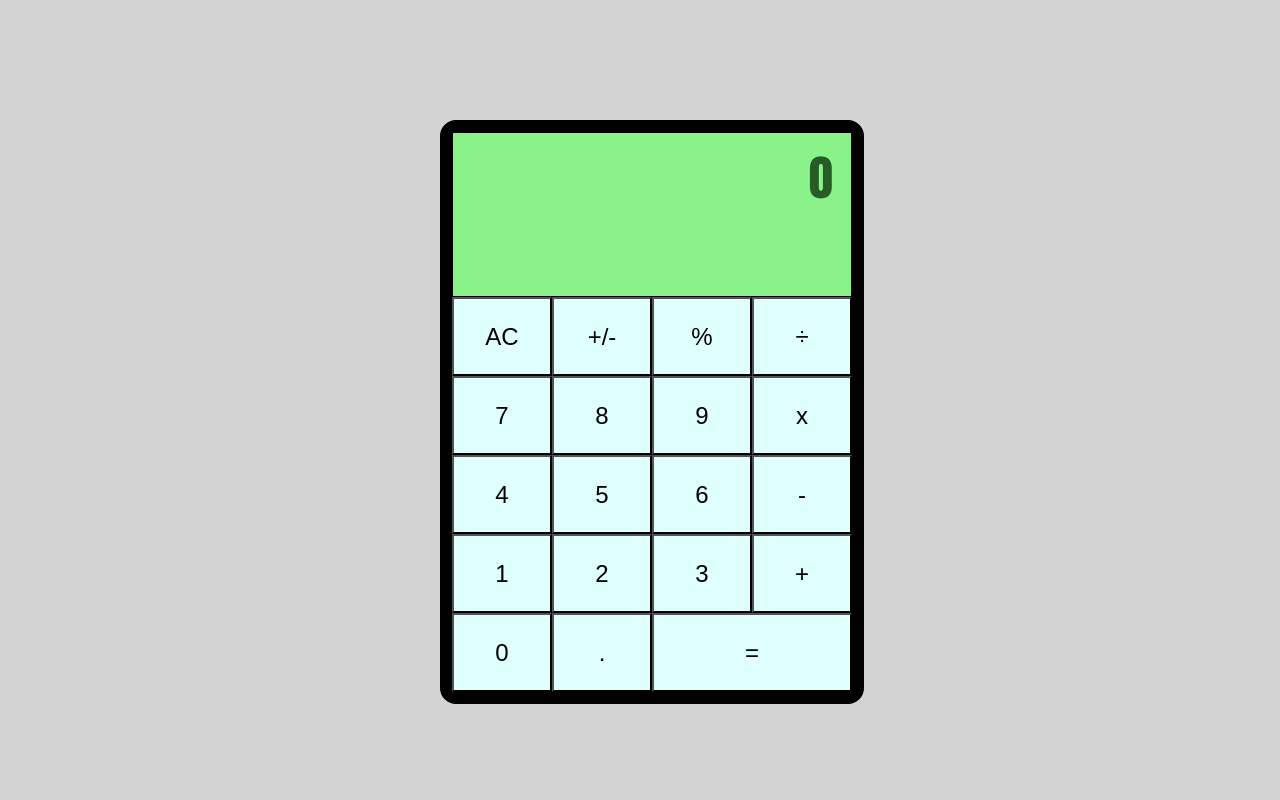
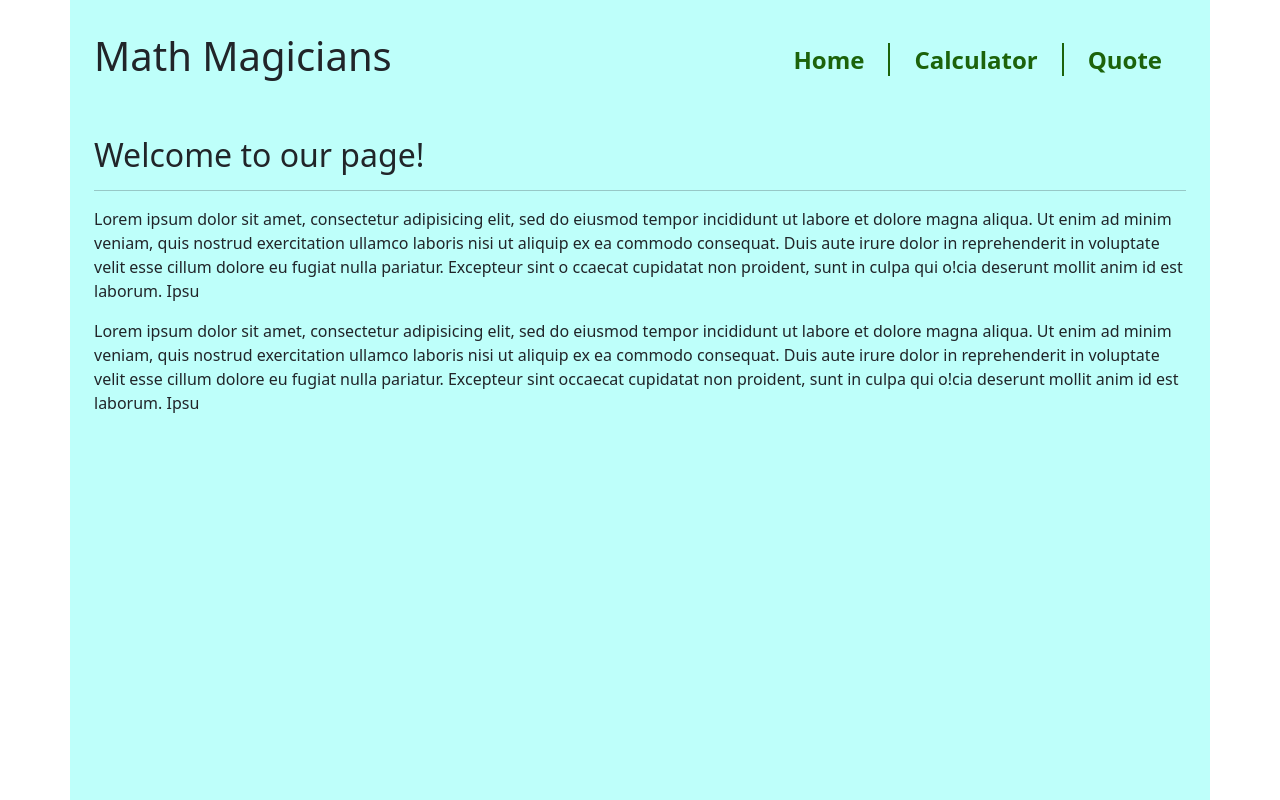
Before and after one commit to AymenBida/calculator, a React (Create React App) app: page / in a window 1280 px wide. Built offline with nearby package versions, Linux system fonts and the light colour scheme.

Commit message:
Add Elements for Math Magicians website

```diff
--- a/public/index.html
+++ b/public/index.html
@@ -1,14 +1,12 @@
 <!DOCTYPE html>
 <html lang="en">
+
 <head>
   <meta charset="utf-8" />
   <link rel="icon" href="%PUBLIC_URL%/favicon.ico" />
   <meta name="viewport" content="width=device-width, initial-scale=1" />
   <meta name="theme-color" content="#000000" />
-    <meta
-      name="description"
-      content="Web site created using create-react-app"
-    />
+  <meta name="description" content="Web site created using create-react-app" />
   <link rel="apple-touch-icon" href="%PUBLIC_URL%/logo192.png" />
   <!--
       manifest.json provides metadata used when your web app is installed on a
@@ -24,11 +22,14 @@
       work correctly both with client-side routing and a non-root public URL.
       Learn how to configure a non-root public URL by running `npm run build`.
     -->
+  <link href="https://cdn.jsdelivr.net/npm/bootstrap@5.0.1/dist/css/bootstrap.min.css" rel="stylesheet"
+    integrity="sha384-+0n0xVW2eSR5OomGNYDnhzAbDsOXxcvSN1TPprVMTNDbiYZCxYbOOl7+AMvyTG2x" crossorigin="anonymous">
   <title>React App</title>
 </head>
+
 <body>
   <noscript>You need to enable JavaScript to run this app.</noscript>
-    <div id="root"></div>
+  <div id="root" class="container p-4"></div>
   <!--
       This HTML file is a template.
       If you open it directly in the browser, you will see an empty page.
@@ -40,4 +41,5 @@
       To create a production bundle, use `npm run build` or `yarn build`.
     -->
 </body>
+
 </html>
--- a/src/Routes.js
+++ b/src/Routes.js
@@ -0,0 +1,20 @@
+import { BrowserRouter, Switch, Route } from 'react-router-dom';
+import Navbar from './components/Navbar';
+import Home from './components/Home';
+import App from './components/App';
+import Quote from './components/Quote';
+
+const Routes = () => (
+  <>
+    <BrowserRouter>
+      <Navbar />
+      <Switch>
+        <Route exact path="/" component={Home} />
+        <Route exact path="/calculator" component={App} />
+        <Route exact path="/quote" component={Quote} />
+      </Switch>
+    </BrowserRouter>
+  </>
+);
+
+export default Routes;
--- a/src/components/App.js
+++ b/src/components/App.js
@@ -15,9 +15,14 @@ const App = () => {
   const { total, next } = calculator;
 
   return (
-    <div className="app">
-      <Display result={next ?? total ?? undefined} />
-      <ButtonPanel clickHandler={handleClick} />
+    <div className="d-lg-flex justify-content-evenly">
+      <div className="fs-2 mb-4">Let&apos;s do some math !</div>
+      <div className="d-flex">
+        <div className="app">
+          <Display result={next ?? total ?? undefined} />
+          <ButtonPanel clickHandler={handleClick} />
+        </div>
+      </div>
     </div>
   );
 };
--- /dev/null
+++ b/src/components/Home.js
@@ -0,0 +1,27 @@
+const Home = () => (
+  <>
+    <h2>Welcome to our page!</h2>
+    <hr />
+    <p>
+      Lorem ipsum dolor sit amet, consectetur adipisicing elit, sed do eiusmod tempor incididunt ut
+      labore et dolore magna aliqua. Ut
+      enim ad minim veniam, quis nostrud exercitation ullamco laboris nisi ut aliquip ex ea commodo
+      consequat. Duis aute irure dolor in
+      reprehenderit in voluptate velit esse cillum dolore eu fugiat nulla pariatur. Excepteur sint o
+      ccaecat cupidatat non proident, sunt in
+      culpa qui o!cia deserunt mollit anim id est laborum. Ipsu
+    </p>
+    <p>
+      Lorem ipsum dolor sit amet, consectetur adipisicing elit, sed do eiusmod tempor incididunt ut
+      labore et dolore magna aliqua. Ut
+      enim ad minim veniam, quis nostrud exercitation ullamco laboris nisi ut aliquip ex ea commodo
+      consequat. Duis aute irure dolor in
+      reprehenderit in voluptate velit esse cillum dolore eu fugiat nulla pariatur. Excepteur sint
+      occaecat cupidatat non proident, sunt in
+      culpa qui o!cia deserunt mollit anim id est laborum. Ipsu
+    </p>
+  </>
+
+);
+
+export default Home;
--- /dev/null
+++ b/src/components/Navbar.js
@@ -0,0 +1,15 @@
+import { Link } from 'react-router-dom';
+import './navbar.css';
+
+const Navbar = () => (
+  <nav className="navbar pb-5">
+    <h1>Math Magicians</h1>
+    <div>
+      <Link to="/" className="px-4 fs-4 my-link">Home</Link>
+      <Link to="/calculator" className="px-4 fs-4 my-link">Calculator</Link>
+      <Link to="/quote" className="px-4 fs-4 my-link">Quote </Link>
+    </div>
+  </nav>
+);
+
+export default Navbar;
--- /dev/null
+++ b/src/components/Quote.js
@@ -0,0 +1,12 @@
+const Quote = () => (
+  <>
+    <hr />
+    <h2 className="text-center">
+      Mathematics is not about numbers, equations, computations,
+      or algorithms: it is about understanding. –William Paul Thurston
+    </h2>
+    <hr />
+  </>
+);
+
+export default Quote;
--- a/src/components/app.css
+++ b/src/components/app.css
@@ -4,4 +4,8 @@
   display: grid;
   border: 0.8em solid black;
   border-radius: 1em;
+  min-height: 450px;
+  max-height: 550px;
+  min-width: 300px;
+  max-width: 350px;
 }
--- /dev/null
+++ b/src/components/navbar.css
@@ -0,0 +1,14 @@
+.my-link {
+  text-decoration: none;
+  font-weight: 600;
+  color: #1c630b;
+  border-right: #1c630b 2px solid;
+}
+
+.my-link:last-of-type {
+  border-right: none;
+}
+
+.my-link:hover {
+  color: #35b815;
+}
--- a/src/index.css
+++ b/src/index.css
@@ -1,17 +1,4 @@
-body {
-  background-color: lightgray;
-  display: flex;
-  justify-content: center;
-  align-items: center;
-  height: 100vh;
-  width: 100vw;
-  margin: 0;
+#root {
+  background-color: rgb(190, 255, 250);
+  height: 800px;
 }
-
-#root {
-  height: 70%;
-  width: 70%;
-  min-height: 500px;
-  max-width: 400px;
-  min-width: 300px;
-}
--- a/src/index.js
+++ b/src/index.js
@@ -1,8 +1,8 @@
 import ReactDOM from 'react-dom';
-import App from './components/App';
+import Routes from './Routes';
 import './index.css';
 
-ReactDOM.render(<App />, document.getElementById('root'));
+ReactDOM.render(<Routes />, document.getElementById('root'));
 
 // This is a comment just to be able to create a pull request
 // because my changes are already pushed into develop branch
```
Lines whose indentation alone changed are shown as unchanged.
